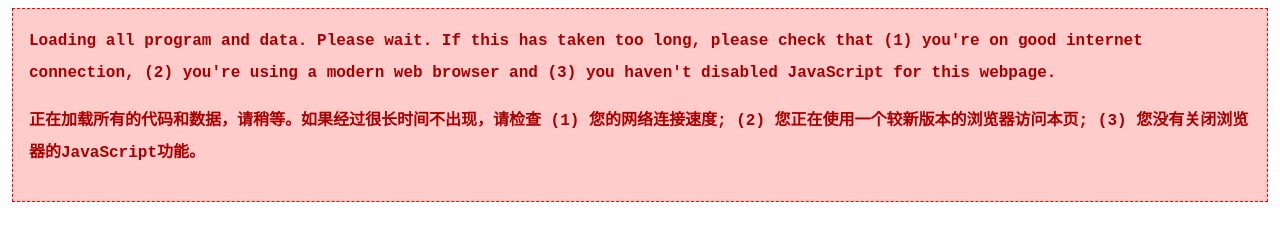
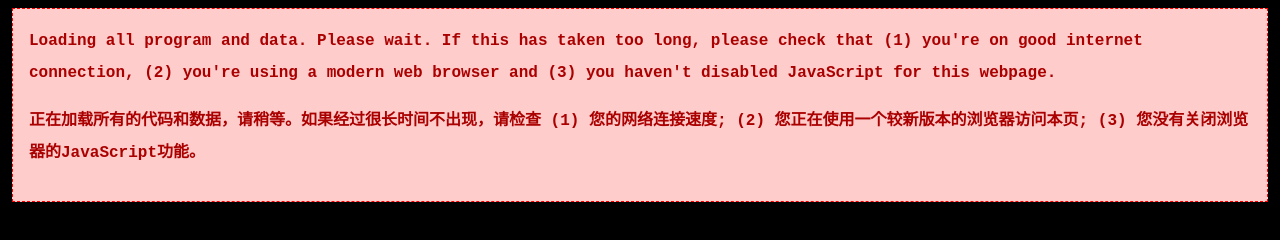
Before and after one commit to neoatlantis/manjusaka, a plain HTML site: page template.html in a window 1280 px wide. Drawn offline with Linux system fonts and the light colour scheme.

Commit message:
background changed to black

```diff
--- a/template.html
+++ b/template.html
@@ -3,6 +3,10 @@
 <meta charset="utf-8" />
 <title>System Manjusaka</title>
 <style>
+    body {
+        background: #000000;
+        color: #FFFFFF;
+    }
     .box {
         border-width: 1px;
         border-style: dashed;
```
